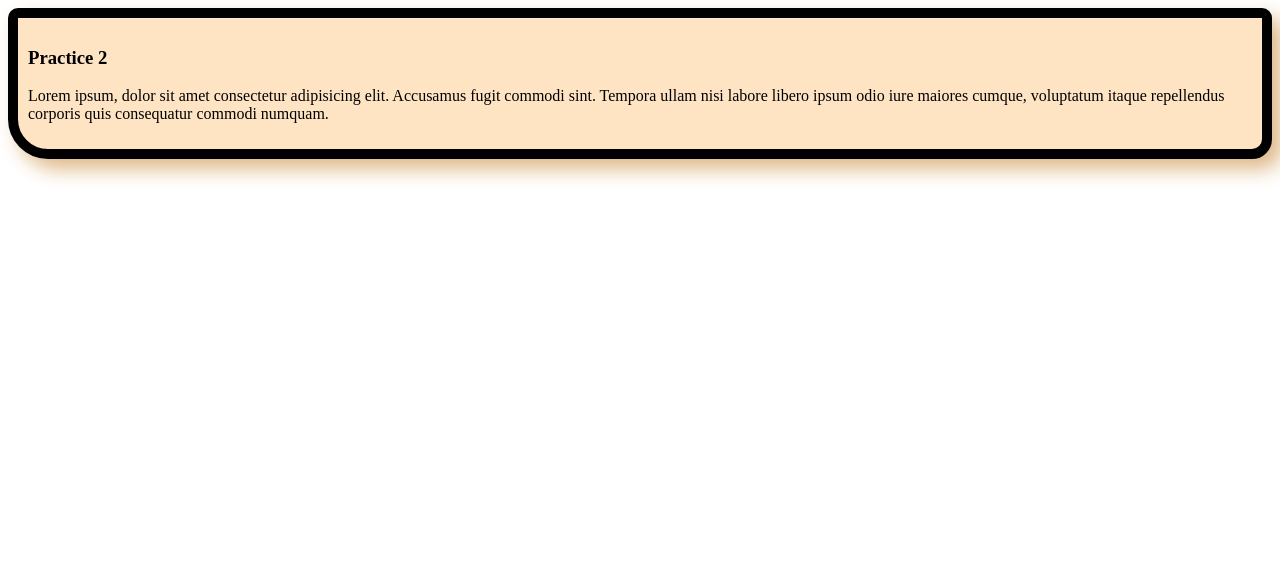
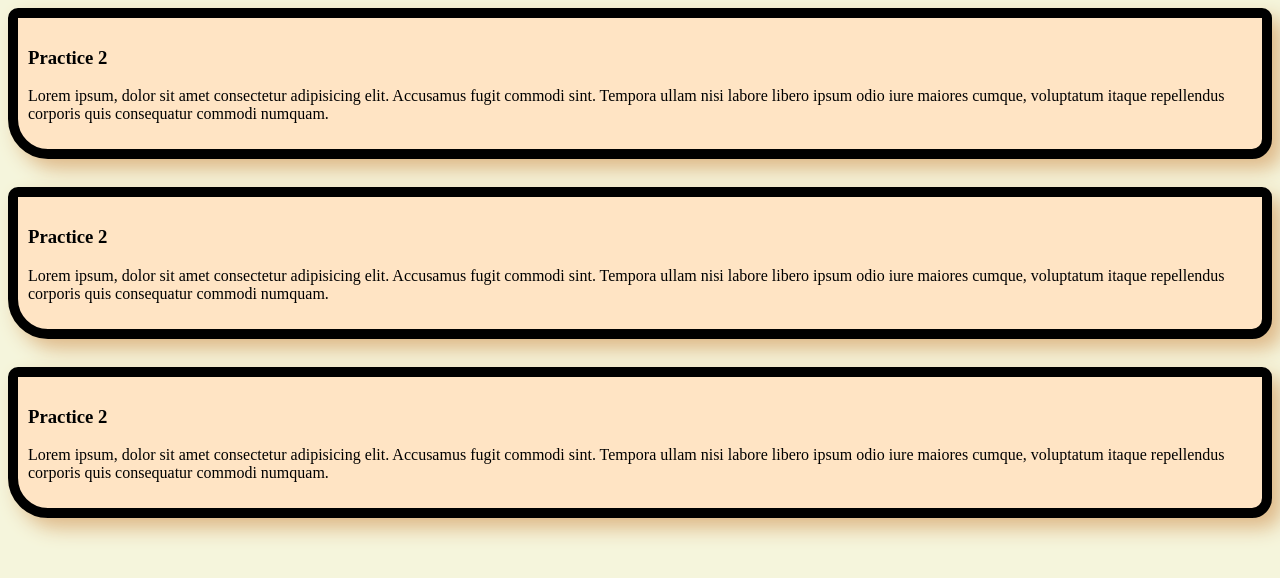
Before and after one commit to TanmoyArafat/my-simple-website, a plain HTML site: page index.html in a window 1280 px wide. Drawn offline with Linux system fonts and the light colour scheme.

Commit message:
added 2nd & 3rd div

```diff
--- a/Style/style.css
+++ b/Style/style.css
@@ -4,4 +4,5 @@ div {
     padding: 10px;
     border-radius: 10px 10px 20px 40px;
     box-shadow: 10px 10px 20px burlywood;
+    margin-bottom: 10px;
 }
--- a/index.html
+++ b/index.html
@@ -6,7 +6,25 @@
     <title>My Simple Web</title>
     <link rel="stylesheet" href="./Style/style.css">
 </head>
-<body>
+<body style="background-color: beige;">
+    <div>
+        <h3>
+        Practice 2
+        </h3>
+        <p>
+            Lorem ipsum, dolor sit amet consectetur adipisicing elit. Accusamus fugit commodi sint. Tempora ullam nisi labore libero ipsum odio iure maiores cumque, voluptatum itaque repellendus corporis quis consequatur commodi numquam.
+        </p>
+    </div>
+    <br>
+    <div>
+        <h3>
+        Practice 2
+        </h3>
+        <p>
+            Lorem ipsum, dolor sit amet consectetur adipisicing elit. Accusamus fugit commodi sint. Tempora ullam nisi labore libero ipsum odio iure maiores cumque, voluptatum itaque repellendus corporis quis consequatur commodi numquam.
+        </p>
+    </div>
+    <br>
     <div>
         <h3>
         Practice 2
```
